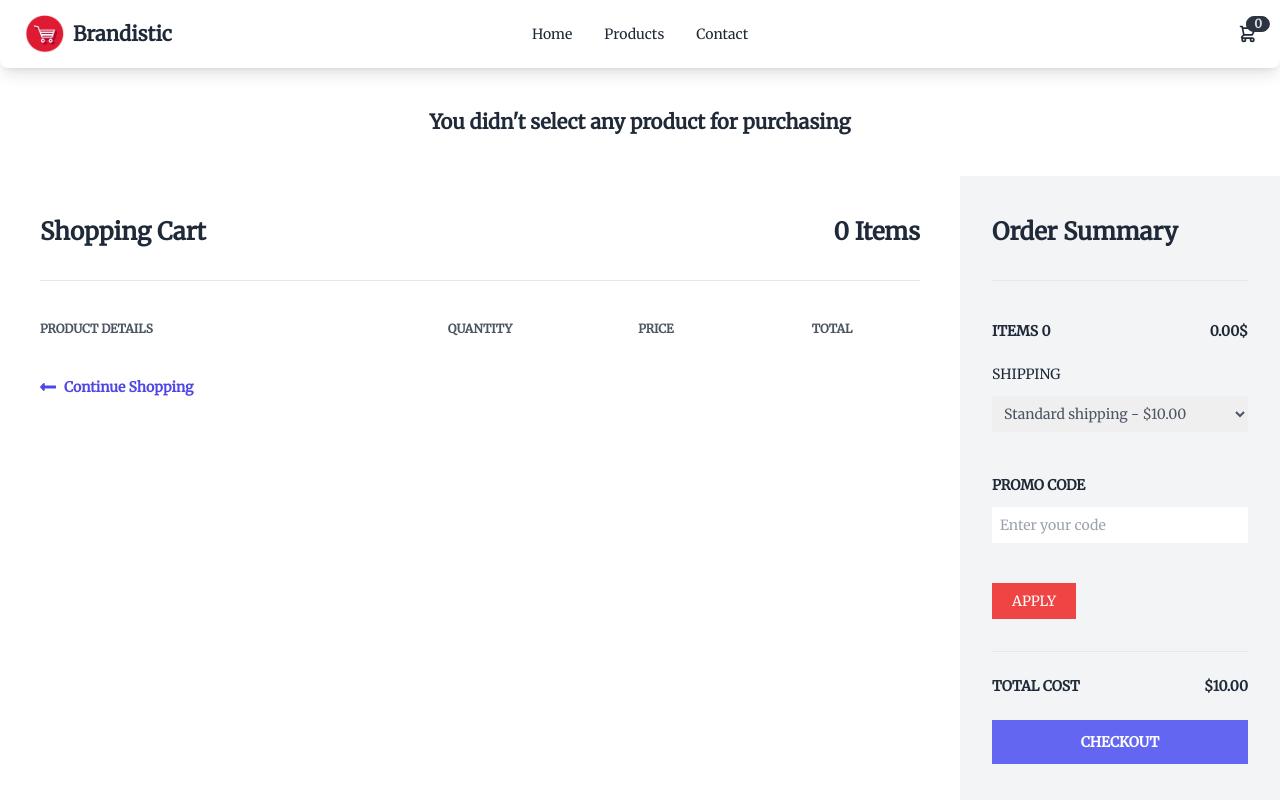
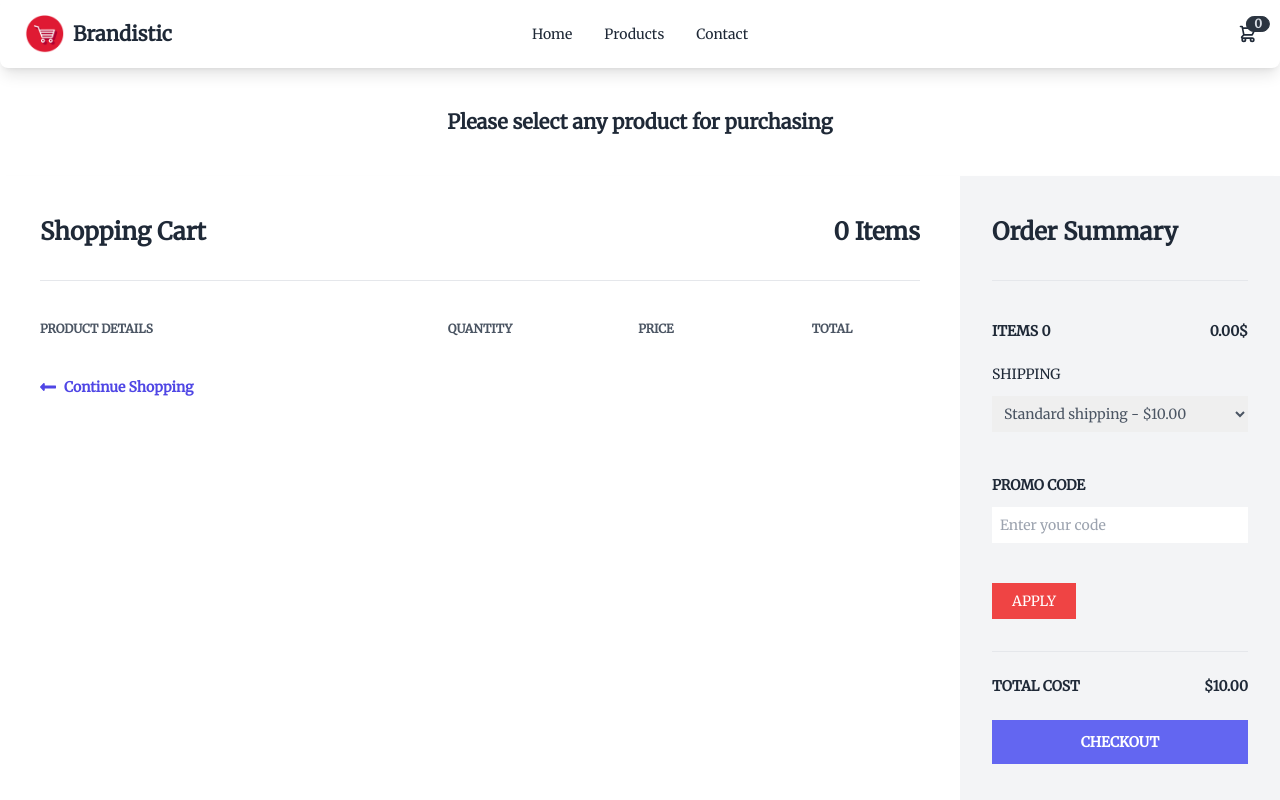
Before and after one commit to mohammad-al-samiul/Brandistic-Ecommerce-Website, a React (Create React App) app: page /carts in a window 1280 px wide. Shown: the top 800 px of the page. Built offline with nearby package versions, Linux system fonts and the light colour scheme; a web font is replaced by a local one.

Commit message:
final commit

```diff
--- a/package.json
+++ b/package.json
@@ -8,6 +8,7 @@
     "@testing-library/user-event": "^13.5.0",
     "react": "^18.2.0",
     "react-dom": "^18.2.0",
+    "react-hot-toast": "^2.4.1",
     "react-id-swiper": "^4.0.0",
     "react-router-dom": "^6.14.2",
     "react-scripts": "5.0.1",
--- a/src/App.js
+++ b/src/App.js
@@ -1,4 +1,5 @@
 import React from 'react';
+import { Toaster } from 'react-hot-toast';
 import { RouterProvider } from 'react-router-dom';
 import './App.css';
 import router from './Routes/Routes';
@@ -6,6 +7,7 @@ import router from './Routes/Routes';
 const App = () => {
   return (
     <div className="max-w-[1440px] mx-auto">
+      <Toaster position="top-center" />
       <RouterProvider router={router}></RouterProvider>
     </div>
   );
--- a/src/Pages/Carts/Carts.js
+++ b/src/Pages/Carts/Carts.js
@@ -1,6 +1,7 @@
 /* eslint-disable no-unused-vars */
 /* eslint-disable react/no-unescaped-entities */
 import React, { useContext, useEffect, useState } from 'react';
+import toast from 'react-hot-toast';
 import { Link, useNavigate } from 'react-router-dom';
 import { CartContext } from '../../Context/ContextCart';
 
@@ -10,7 +11,12 @@ const Carts = () => {
   const navigate = useNavigate();
 
   const carts = JSON.parse(localStorage.getItem('carts')) || [];
-  //console.log(carts);
+
+  const handleProduct = () => {
+    localStorage.removeItem('carts');
+    toast.success('Successfully Purchase the Products');
+    setCarts('');
+  };
 
   useEffect(() => {
     const total = carts.reduce((acc, item) => {
@@ -64,7 +70,7 @@ const Carts = () => {
       {!carts?.length && (
         <>
           <div className="font-bold text-center text-xl my-10">
-            You didn't select any product for purchasing
+            Please select any product for purchasing
           </div>
         </>
       )}
@@ -179,7 +185,9 @@ const Carts = () => {
                   <span>Total cost</span>
                   <span>${(total + 10).toFixed(2)}</span>
                 </div>
-                <button className="bg-indigo-500 font-semibold hover:bg-indigo-600 py-3 text-sm text-white uppercase w-full">
+                <button
+                  onClick={handleProduct}
+                  className="bg-indigo-500 font-semibold hover:bg-indigo-600 py-3 text-sm text-white uppercase w-full">
                   Checkout
                 </button>
               </div>
```
Also changed, not shown: 1 other file (tests, documents, lock files or other folders).
